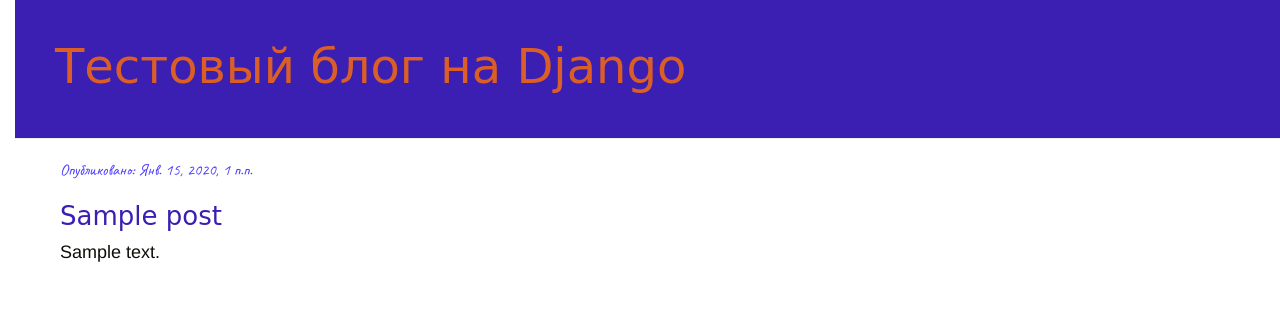
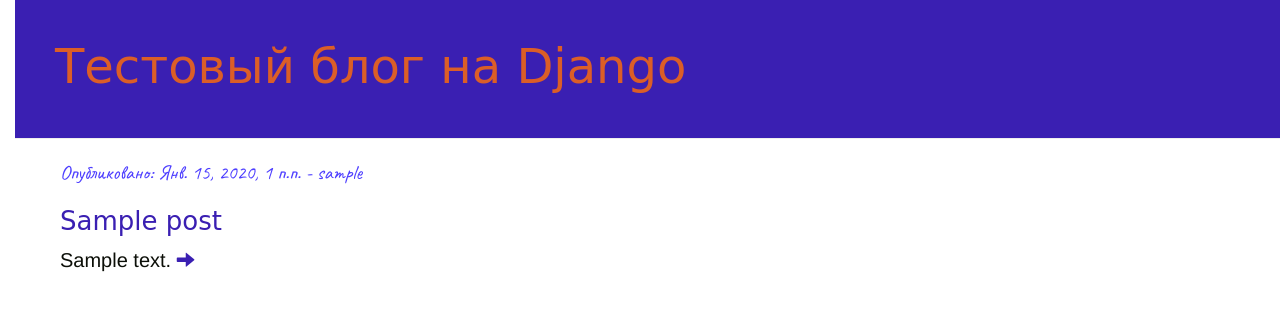
Before and after one commit to g14s3r/my-second-blog, a Django app: page / in a window 1280 px wide. Shown: the top 311 px of the page. Run offline with Django 3.2, Linux system fonts and the light colour scheme; tables that the repository leaves empty hold one stand-in row (values such as "Sample post"); some libraries are stand-ins or nearby versions.

Commit message:
Added tag 'truncatewords' to 'post_list'. Changed some parts 'css'

```diff
--- a/blog/static/css/blog.css
+++ b/blog/static/css/blog.css
@@ -4,15 +4,20 @@
     font-size: 26px;
 }
 
+.glyphicon-arrow-right {
+    color: #3A1FB2;
+    font-size: 18px;
+}
+
 .txt {
     color: #0C0F08;
-    font-size: 18px;
+    font-size: 20px;
 }
 
 .date {
     color: #4D3EFF;
     font-family: 'Caveat', cursive;
-    font-size: 16px;
+    font-size: 20px;
 }
 
 body {
--- a/blog/templates/blog/post_detail.html
+++ b/blog/templates/blog/post_detail.html
@@ -4,7 +4,8 @@
     <div class="post">
         {% if post.published_date %}
             <div class="date">
-                Опубликовано: {{ post.published_date }}
+                Опубликовано: {{ post.published_date }} <br>
+                Автор: {{ post.author }}
                 {% if user.is_authenticated %}
                     <a class="edit btn btn-default" href="{% url 'post_edit' pk=post.pk %}"><span class="glyphicon glyphicon-pencil"></span></a>
                 {% endif %}
--- a/blog/templates/blog/post_list.html
+++ b/blog/templates/blog/post_list.html
@@ -4,10 +4,11 @@
     {% for post in posts %}
         <div class="post">
             <div class="date">
-                Опубликовано: {{ post.published_date }}
+                Опубликовано: {{ post.published_date }} - {{ post.author }}
             </div>
             <h2><a href="{% url 'post_detail' pk=post.pk %}">{{ post.title }}</a></h2>
-            <p class="txt">{{ post.text|linebreaksbr }}</p>
+            <p class="txt">{{ post.text|linebreaksbr|truncatewords:20 }} <a href="{% url 'post_detail' pk=post.pk %}"><span class="glyphicon glyphicon-arrow-right"></a>
+            </p>
         </div>
     {% endfor %}
 {% endblock %}
```
Also changed, not shown: 1 other file.
